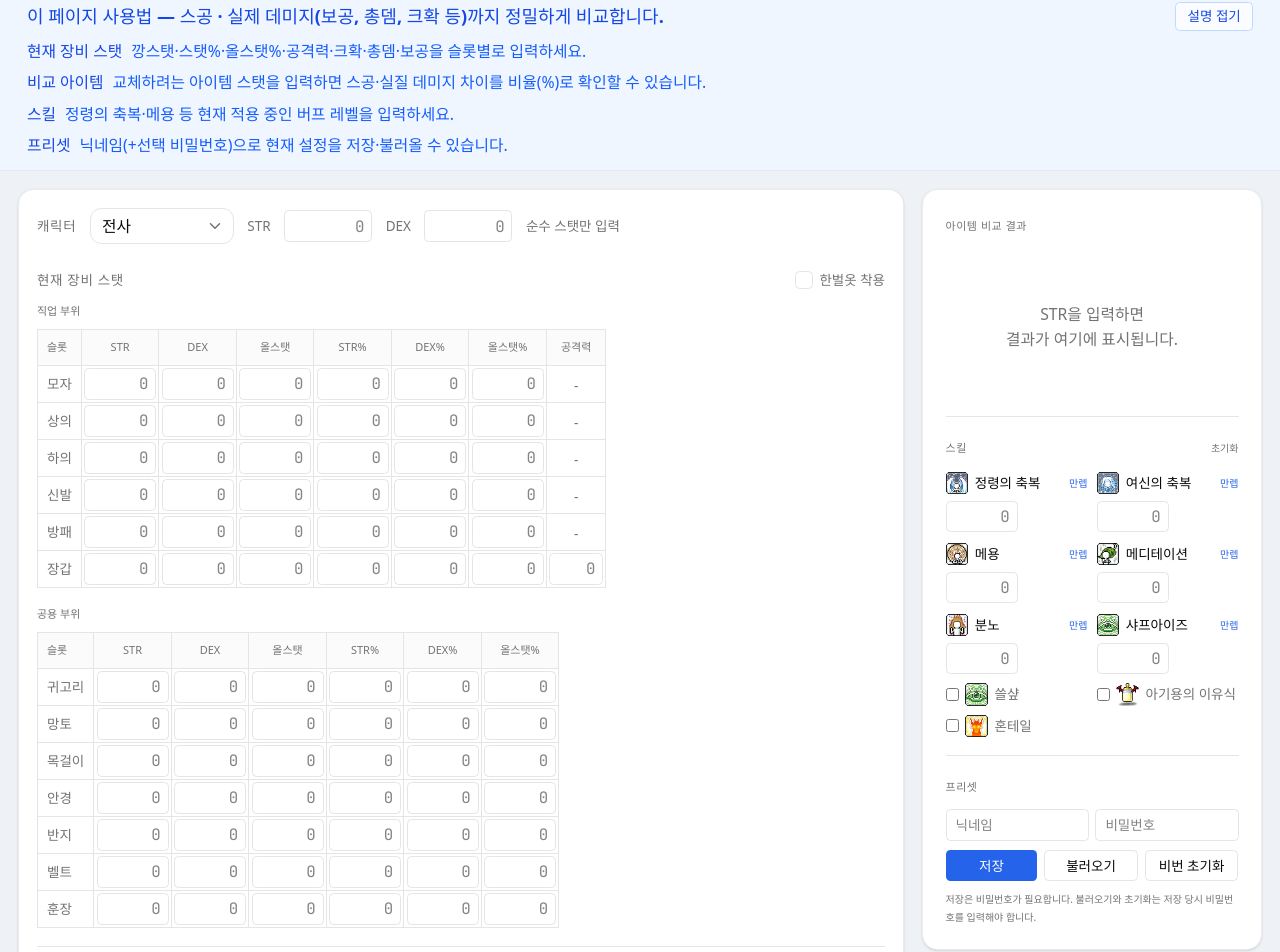
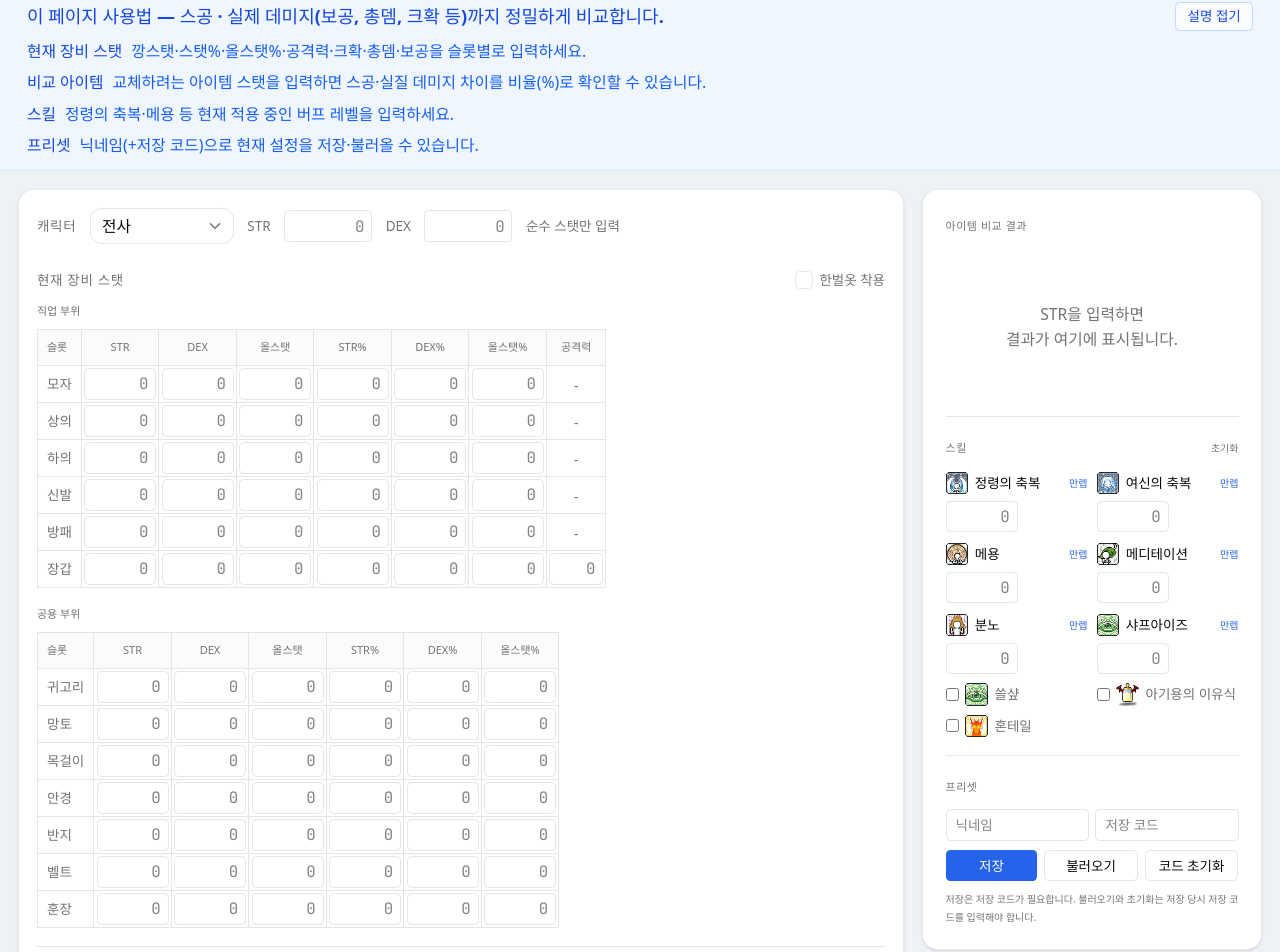
Before and after one commit to MaplePlanet-Support/MaplePlanet_Frontend, a React (Vite) app: page / in a window 1280 px wide. Shown: the part 273-1225 px from the top of the page. Built offline with nearby package versions, Linux system fonts and the light colour scheme; a web font is replaced by a local one.

Commit message:
비밀번호->저장코드 로 변경

```diff
--- a/src/pages/calculator/ItemCompare.tsx
+++ b/src/pages/calculator/ItemCompare.tsx
@@ -236,7 +236,7 @@ const GUIDE: Record<Mode, { summary: string; details: { label: string; desc: str
     details: [
       { label: '현재 장비 스탯', desc: '장착 중인 모든 아이템의 깡스탯 · 스탯%를 슬롯별로 입력하세요.' },
       { label: '비교 아이템', desc: '교체하려는 아이템의 스탯을 입력하면 주스탯 증감을 즉시 확인할 수 있습니다.' },
-      { label: '프리셋', desc: '닉네임(+선택 비밀번호)으로 현재 설정을 저장·불러올 수 있습니다.' },
+      { label: '프리셋', desc: '닉네임(+저장 코드)으로 현재 설정을 저장·불러올 수 있습니다.' },
     ],
   },
   2: {
@@ -245,7 +245,7 @@ const GUIDE: Record<Mode, { summary: string; details: { label: string; desc: str
       { label: '현재 장비 스탯', desc: '깡스탯·스탯%·올스탯%·공격력·크확·총뎀·보공을 슬롯별로 입력하세요.' },
       { label: '비교 아이템', desc: '교체하려는 아이템 스탯을 입력하면 스공·실질 데미지 차이를 비율(%)로 확인할 수 있습니다.' },
       { label: '스킬', desc: '정령의 축복·메용 등 현재 적용 중인 버프 레벨을 입력하세요.' },
-      { label: '프리셋', desc: '닉네임(+선택 비밀번호)으로 현재 설정을 저장·불러올 수 있습니다.' },
+      { label: '프리셋', desc: '닉네임(+저장 코드)으로 현재 설정을 저장·불러올 수 있습니다.' },
     ],
   },
 }
@@ -341,10 +341,10 @@ function presetErrorMessage(error: unknown, fallback: string) {
       return '저장할 데이터가 너무 큽니다. 입력값을 줄인 뒤 다시 시도해주세요.'
     }
     if (message.includes('비밀번호가 틀렸')) {
-      return '비밀번호가 틀렸습니다. 다시 확인해주세요.'
+      return '저장 코드가 틀렸습니다. 다시 확인해주세요.'
     }
     if (message.includes('비밀번호를 설정')) {
-      return '저장하려면 비밀번호를 입력해주세요.'
+      return '저장하려면 저장 코드를 입력해주세요.'
     }
     if (message.includes('닉네임') || message.includes('not found')) {
       return '해당 닉네임의 프리셋을 찾을 수 없습니다.'
@@ -862,7 +862,7 @@ export default function ItemCompare() {
     const name = nickname.trim()
     const presetPassword = password.trim()
     if (!name) { setPresetMsg({ type: 'err', text: '닉네임을 입력해주세요.' }); return }
-    if (!presetPassword) { setPresetMsg({ type: 'err', text: '저장하려면 비밀번호를 입력해주세요.' }); return }
+    if (!presetPassword) { setPresetMsg({ type: 'err', text: '저장하려면 저장 코드를 입력해주세요.' }); return }
     setSaveConfirmOpen(true)
   }
 
@@ -871,7 +871,7 @@ export default function ItemCompare() {
     const name = nickname.trim()
     const presetPassword = password.trim()
     if (!name) { setSaveConfirmOpen(false); setPresetMsg({ type: 'err', text: '닉네임을 입력해주세요.' }); return }
-    if (!presetPassword) { setSaveConfirmOpen(false); setPresetMsg({ type: 'err', text: '저장하려면 비밀번호를 입력해주세요.' }); return }
+    if (!presetPassword) { setSaveConfirmOpen(false); setPresetMsg({ type: 'err', text: '저장하려면 저장 코드를 입력해주세요.' }); return }
     setSaveConfirmOpen(false)
     setPresetAction('save')
     setPresetMsg({ type: 'info', text: '프리셋 저장 중...' })
@@ -947,7 +947,7 @@ export default function ItemCompare() {
       setCompareItem(normalizeFull(c.compareItem ?? c.itemB ?? c.itemA))
       setPresetMsg({ type: 'ok', text: `"${res.nickname}" 프리셋을 불러왔습니다.` })
     } catch (e: unknown) {
-      setPresetMsg({ type: 'err', text: presetErrorMessage(e, '불러오기에 실패했습니다. 닉네임과 비밀번호를 확인해주세요.') })
+      setPresetMsg({ type: 'err', text: presetErrorMessage(e, '불러오기에 실패했습니다. 닉네임과 저장 코드를 확인해주세요.') })
     } finally {
       setPassword('')
       setPresetAction(null)
@@ -959,12 +959,12 @@ export default function ItemCompare() {
     const name = nickname.trim()
     if (!name) { setPresetMsg({ type: 'err', text: '닉네임을 입력해주세요.' }); return }
     setPresetAction('reset')
-    setPresetMsg({ type: 'info', text: '비밀번호 초기화 중...' })
+    setPresetMsg({ type: 'info', text: '저장 코드 초기화 중...' })
     try {
       await resetPresetPassword({ nickname: name, currentPassword: password.trim() || undefined })
-      setPresetMsg({ type: 'ok', text: '비밀번호를 초기화했습니다. 다음 저장 때 새 비밀번호를 설정할 수 있습니다.' })
+      setPresetMsg({ type: 'ok', text: '저장 코드를 초기화했습니다. 다음 저장 때 새 저장 코드를 설정할 수 있습니다.' })
     } catch (e: unknown) {
-      setPresetMsg({ type: 'err', text: presetErrorMessage(e, '초기화에 실패했습니다. 닉네임과 현재 비밀번호를 확인해주세요.') })
+      setPresetMsg({ type: 'err', text: presetErrorMessage(e, '초기화에 실패했습니다. 닉네임과 현재 저장 코드를 확인해주세요.') })
     } finally {
       setPassword('')
       setPresetAction(null)
@@ -1809,11 +1809,11 @@ export default function ItemCompare() {
                 className="h-7 flex-1 min-w-0 rounded border border-border bg-background px-2 text-xs focus:outline-none focus:ring-1 focus:ring-ring"
               />
               <input
-                type="password" placeholder="비밀번호" value={password}
+                type="password" placeholder="저장 코드" value={password}
                 onChange={e => setPassword(e.target.value)}
                 onKeyDown={e => { if (e.key === 'Enter') void handleLoad() }}
-                autoComplete="off"
-                name="preset-password"
+                autoComplete="new-password"
+                name="preset-secret"
                 disabled={isPresetBusy}
                 className="h-7 flex-1 min-w-0 rounded border border-border bg-background px-2 text-xs focus:outline-none focus:ring-1 focus:ring-ring"
               />
@@ -1829,11 +1829,11 @@ export default function ItemCompare() {
               </button>
               <button onClick={handleResetPassword} disabled={isPresetBusy}
                 className="h-7 flex-1 rounded border border-border bg-background text-xs font-medium hover:bg-muted disabled:cursor-not-allowed disabled:opacity-60 transition-colors">
-                {presetAction === 'reset' ? '초기화 중' : '비번 초기화'}
+                {presetAction === 'reset' ? '초기화 중' : '코드 초기화'}
               </button>
             </div>
             <p className="text-[10px] leading-4 text-muted-foreground">
-              저장은 비밀번호가 필요합니다. 불러오기와 초기화는 저장 당시 비밀번호를 입력해야 합니다.
+              저장은 저장 코드가 필요합니다. 불러오기와 초기화는 저장 당시 저장 코드를 입력해야 합니다.
             </p>
             {presetMsg && (
               <p role={presetMsg.type === 'err' ? 'alert' : 'status'} className={`rounded-md border px-2 py-1.5 text-xs ${presetMessageClass}`}>
```
